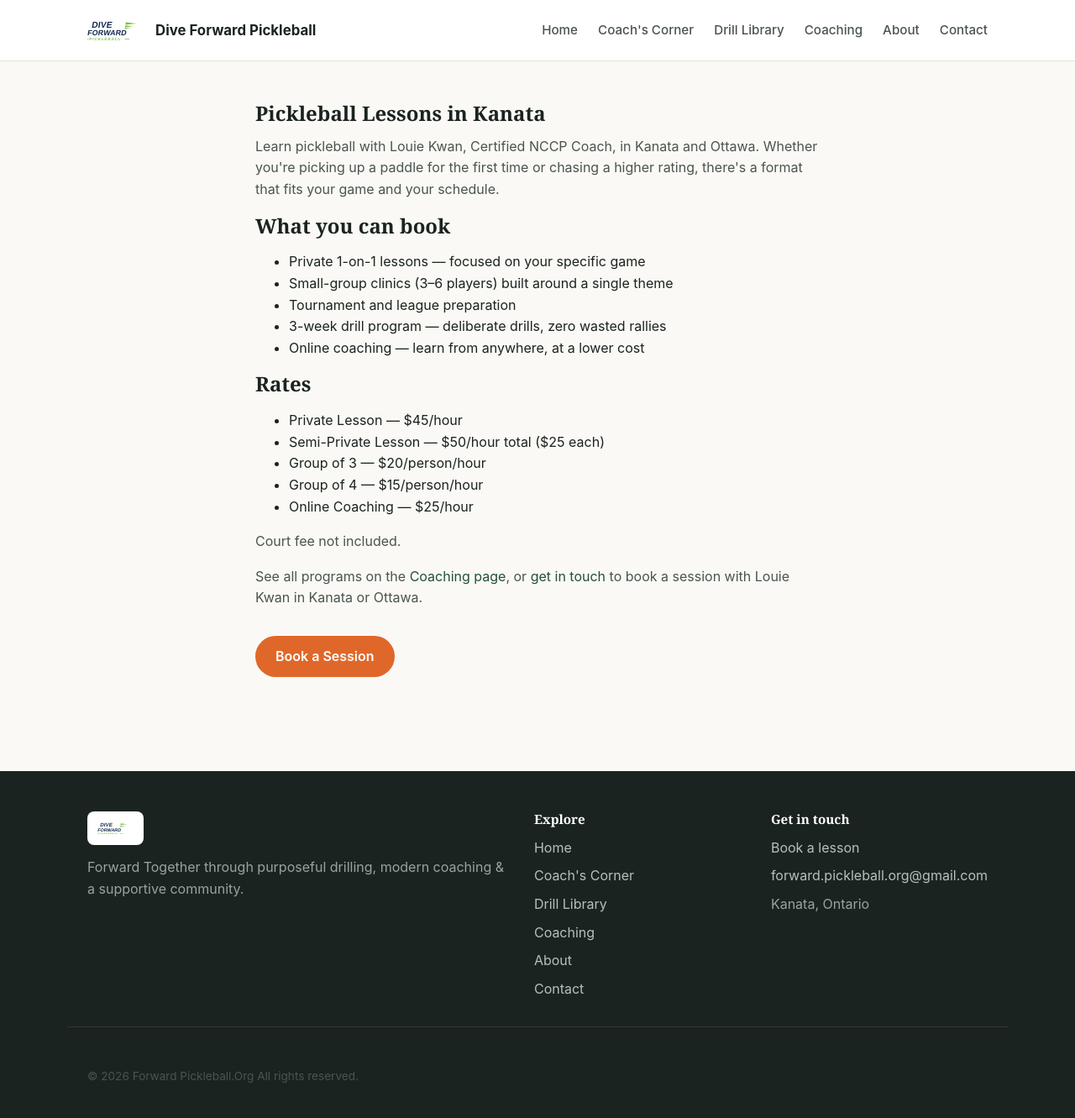
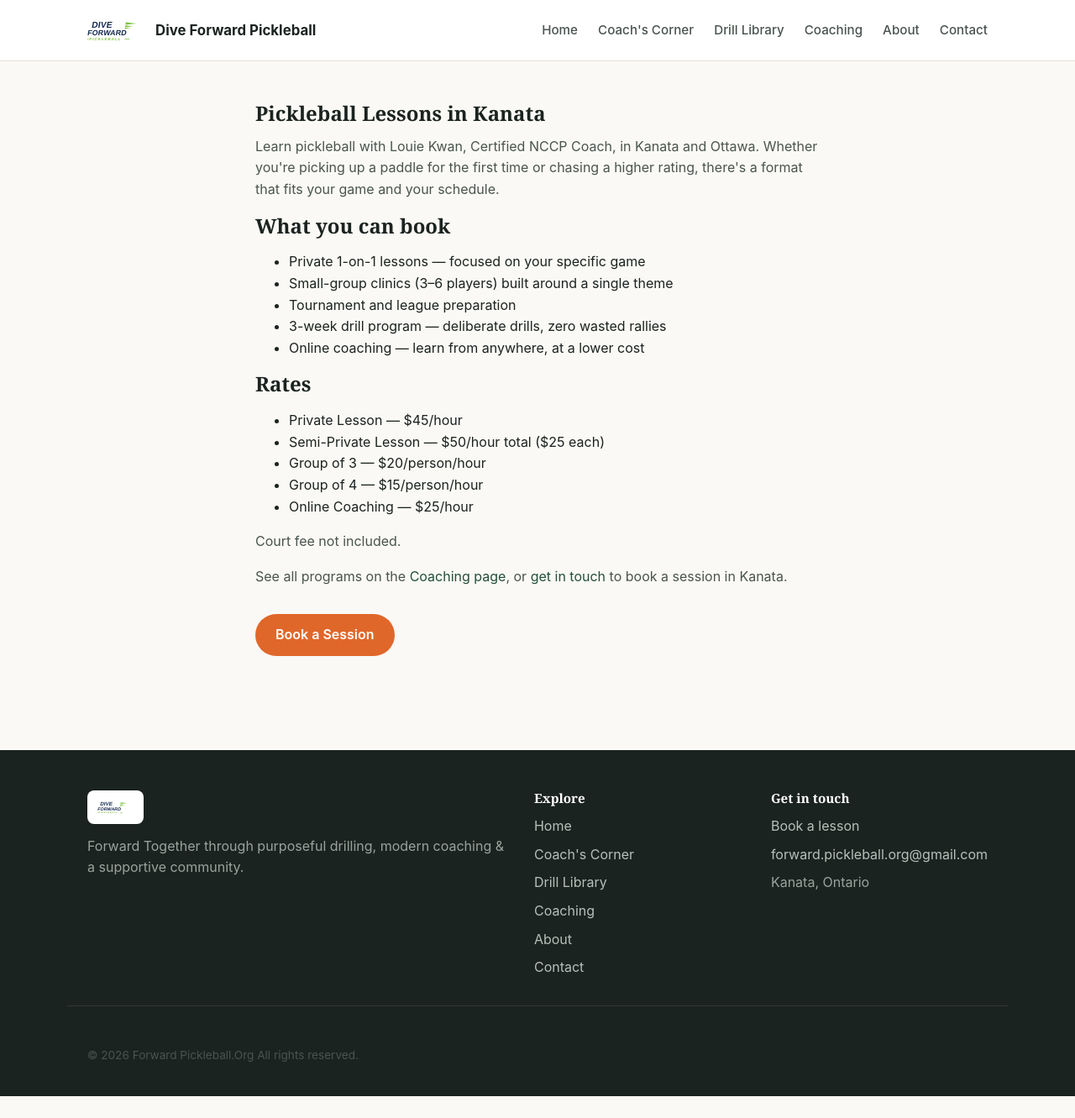
Before and after one commit to forwardpickleballorg-art/forwardpickleballorg-art.github.io, a Jekyll site: the page built from kanata-ottawa-pickleball-lessons.md, in a window 1280 px wide and 1331 px high. Shown: the whole window at 84% size. Built offline with Jekyll 4.4.1, drawn with Linux system fonts in a browser that asks for light colours.

Commit message:
Remove name and Ottawa from lessons page closing line

```diff
--- a/kanata-ottawa-pickleball-lessons.md
+++ b/kanata-ottawa-pickleball-lessons.md
@@ -36,7 +36,7 @@ excerpt: "Pickleball lessons in Kanata with Louie Kwan, Certified NCCP Coach. Pr
     See all programs on the
     <a href="{{ '/coaching/' | relative_url }}">Coaching page</a>, or
     <a href="{{ '/contact/' | relative_url }}">get in touch</a> to book a
-    session with Louie Kwan in Kanata or Ottawa.
+    session in Kanata.
   </p>
 
   <div class="cta-inline">
```
